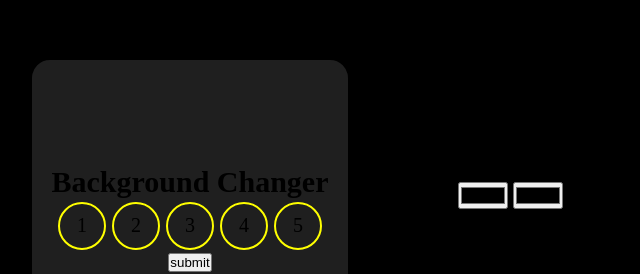
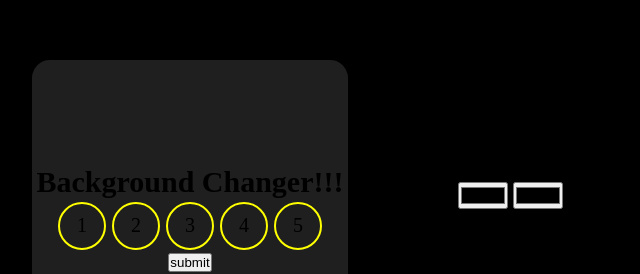
Before and after one commit to Codec-Bro8/background_Generator, a plain HTML site: page index.html in a window 1280 px wide. Shown: the part 182-456 px from the top of the page, 130-770 px from the left. Drawn offline with Linux system fonts and the light colour scheme.

Commit message:
added exclamation

```diff
--- a/index.html
+++ b/index.html
@@ -9,7 +9,7 @@
 </head>
 <body>
     <section id="display1">
-        <h1>Background Changer</h1>
+        <h1>Background Changer!!!</h1>
         <div class="box">
             <div class="circle">1</div>
             <div class="circle">2</div>
```
